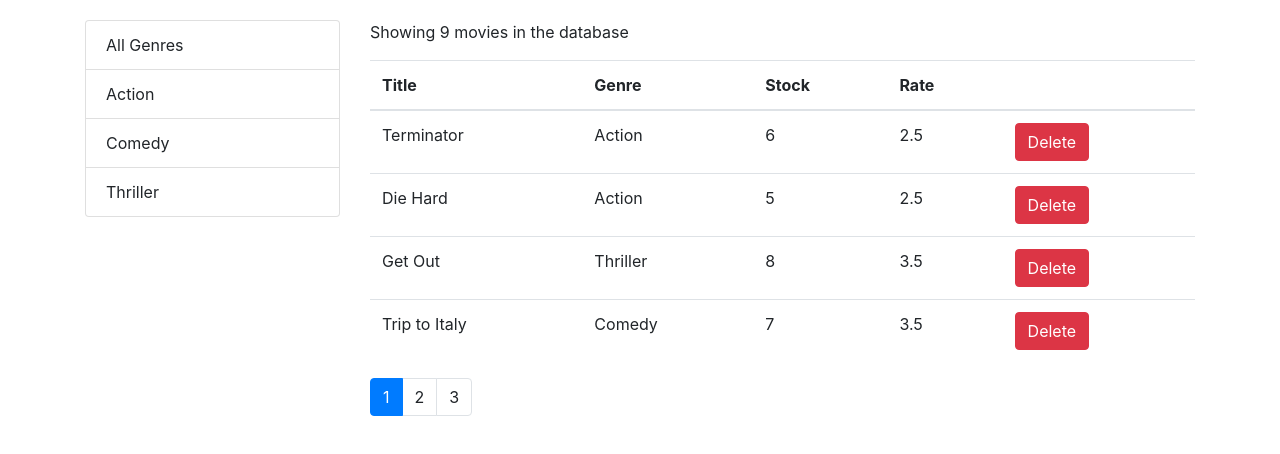
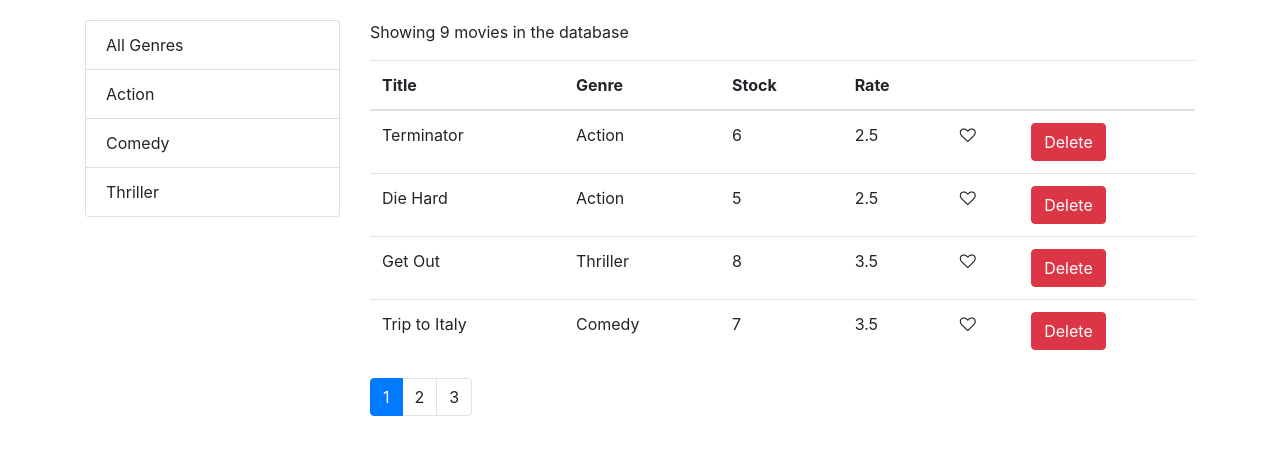
Before and after one commit to MichaelJSwain/vidly, a React (Create React App) app: page / in a window 1280 px wide. Shown: the top 454 px of the page. Built offline with nearby package versions, Linux system fonts and the light colour scheme.

Commit message:
add the Like component

```diff
--- /dev/null
+++ b/src/components/common/like.jsx
@@ -0,0 +1,16 @@
+import React, { Component } from 'react'
+
+const Like = props => {
+    let classes = "fa fa-heart";
+    if (!props.liked) classes += "-o";
+    return (
+        <i
+            onClick={props.onLike}
+            style={{ cursor: "pointer" }}
+            className={classes}
+            aria-hidden="true"
+        />
+    );
+}
+
+export default Like;
--- a/src/components/movies.jsx
+++ b/src/components/movies.jsx
@@ -32,6 +32,14 @@
         this.setState({ movies });
     };
 
+    handleLike = movie => {
+        const movies = [...this.state.movies];
+        const index = movies.indexOf(movie);
+        movies[index] = { ...movies[index] };
+        movies[index].liked = !movies[index].liked;
+        this.setState({ movies });
+    }
+
     handlePageChange = page => {
         this.setState({ currentPage: page });
     }
@@ -51,14 +59,6 @@
             ? allMovies.filter(m => m.genre._id === selectedGenre._id)
             : allMovies;
 
-        // let filteredMovies = [];
-        // if (currentGenre !== 'All genres') {
-        //     filteredMovies = allMovies.filter(movie => movie.genre.name === currentGenre);
-        // } else {
-        //     filteredMovies = allMovies;
-        // }
-        // count = filteredMovies.length;
-
         const movies = paginate(filtered, currentPage, pageSize);
 
         return (
@@ -75,6 +75,7 @@
                     <MoviesTable
                         movies={movies}
                         onDelete={this.handleDelete}
+                        onLike={this.handleLike}
                     />
                     <Pagination
                         itemsCount={filtered.length}
--- a/src/components/moviesTable.jsx
+++ b/src/components/moviesTable.jsx
@@ -1,7 +1,10 @@
 import React from 'react';
+import Like from './common/like';
 
 const MoviesTable = props => {
-    const { movies, onDelete } = props;
+    const { movies, onDelete, onLike } = props;
+
+    console.log(movies);
 
     return (
         <table className="table">
@@ -11,6 +14,7 @@
                     <th>Genre</th>
                     <th>Stock</th>
                     <th>Rate</th>
+                    <th></th>
                     <th></th>
                 </tr>
             </thead>
@@ -22,6 +26,9 @@
                         <td>{movie.numberInStock}</td>
                         <td>{movie.dailyRentalRate}</td>
                         <td>
+                            <Like liked={movie.liked} onLike={() => onLike(movie)} />
+                        </td>
+                        <td>
                             <button onClick={() => onDelete(movie)} className="btn btn-danger btn-group-sm">Delete</button>
                         </td>
                     </tr>
```
